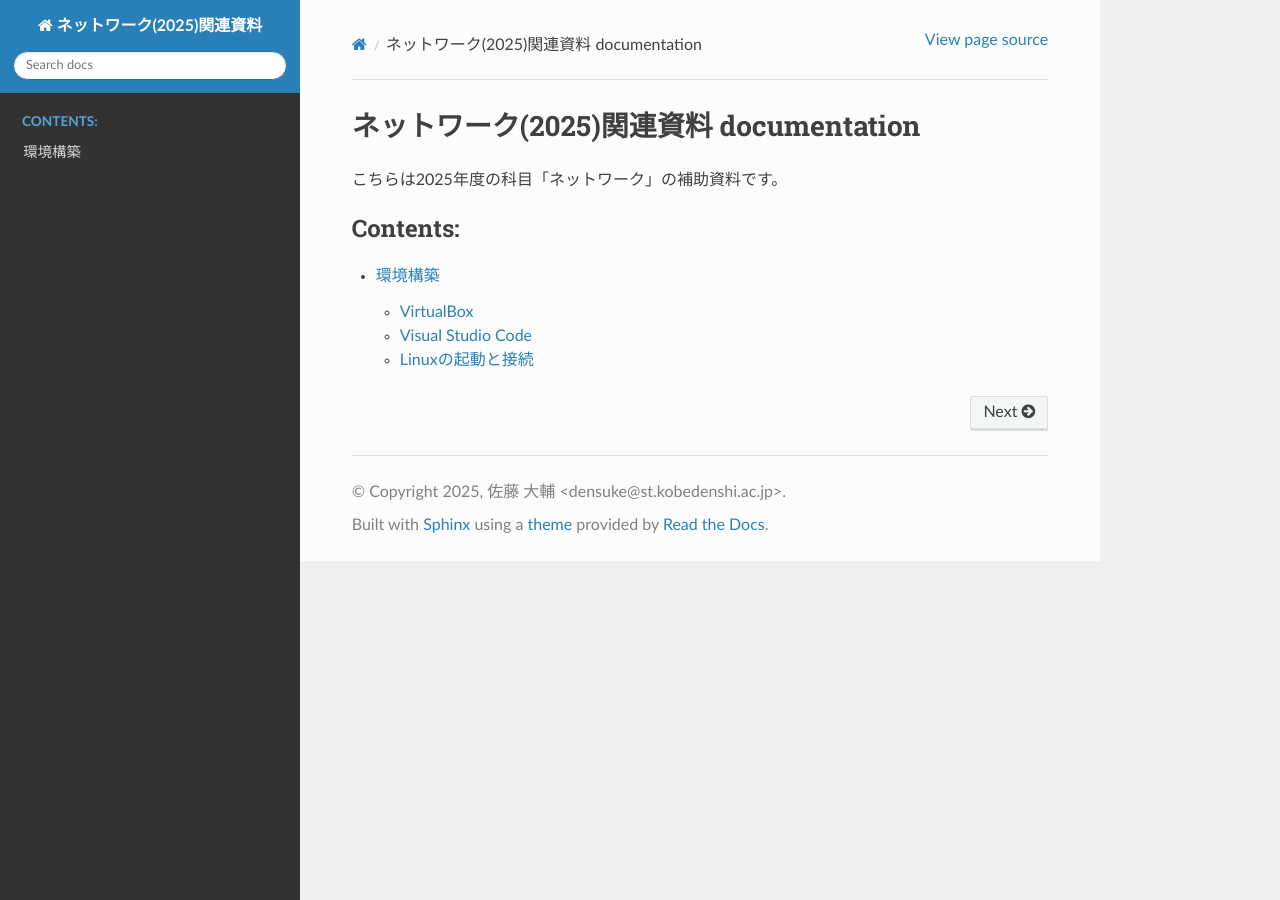
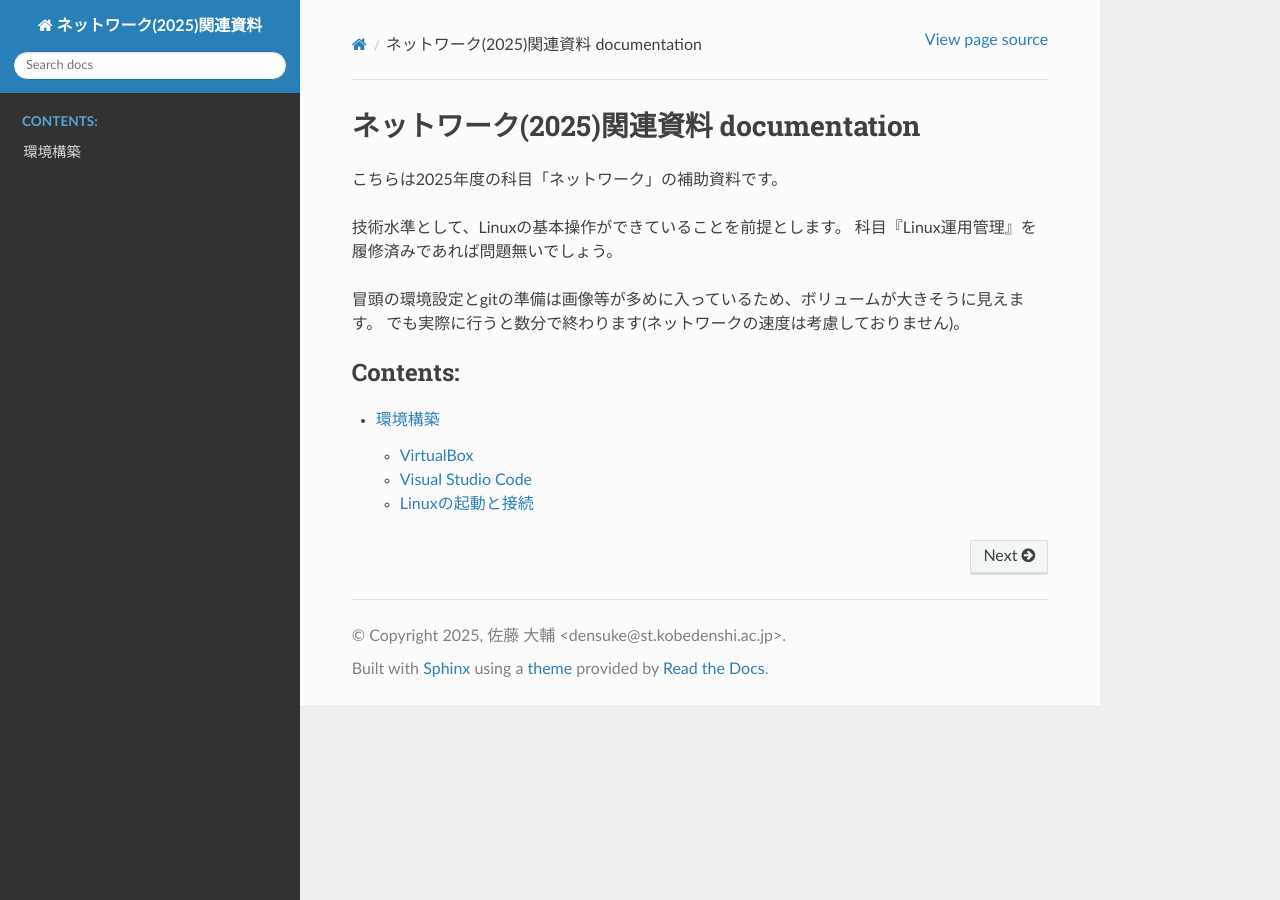
Before and after one commit to densuke/2025-network-doc, a Sphinx documentation site: the page built from source/index.rst, in a window 1280 px wide. Built offline with Sphinx 7.4.7 and the Read the Docs theme 3.1.0, drawn with Linux system fonts in a browser that asks for light colours.

Commit message:
タイトルと鏡文

```diff
--- a/source/index.rst
+++ b/source/index.rst
@@ -8,6 +8,12 @@
 
 こちらは2025年度の科目「ネットワーク」の補助資料です。
 
+技術水準として、Linuxの基本操作ができていることを前提とします。
+科目『Linux運用管理』を履修済みであれば問題無いでしょう。
+
+冒頭の環境設定とgitの準備は画像等が多めに入っているため、ボリュームが大きそうに見えます。
+でも実際に行うと数分で終わります(ネットワークの速度は考慮しておりません)。
+
 .. toctree::
    :maxdepth: 2
    :caption: Contents:
```
